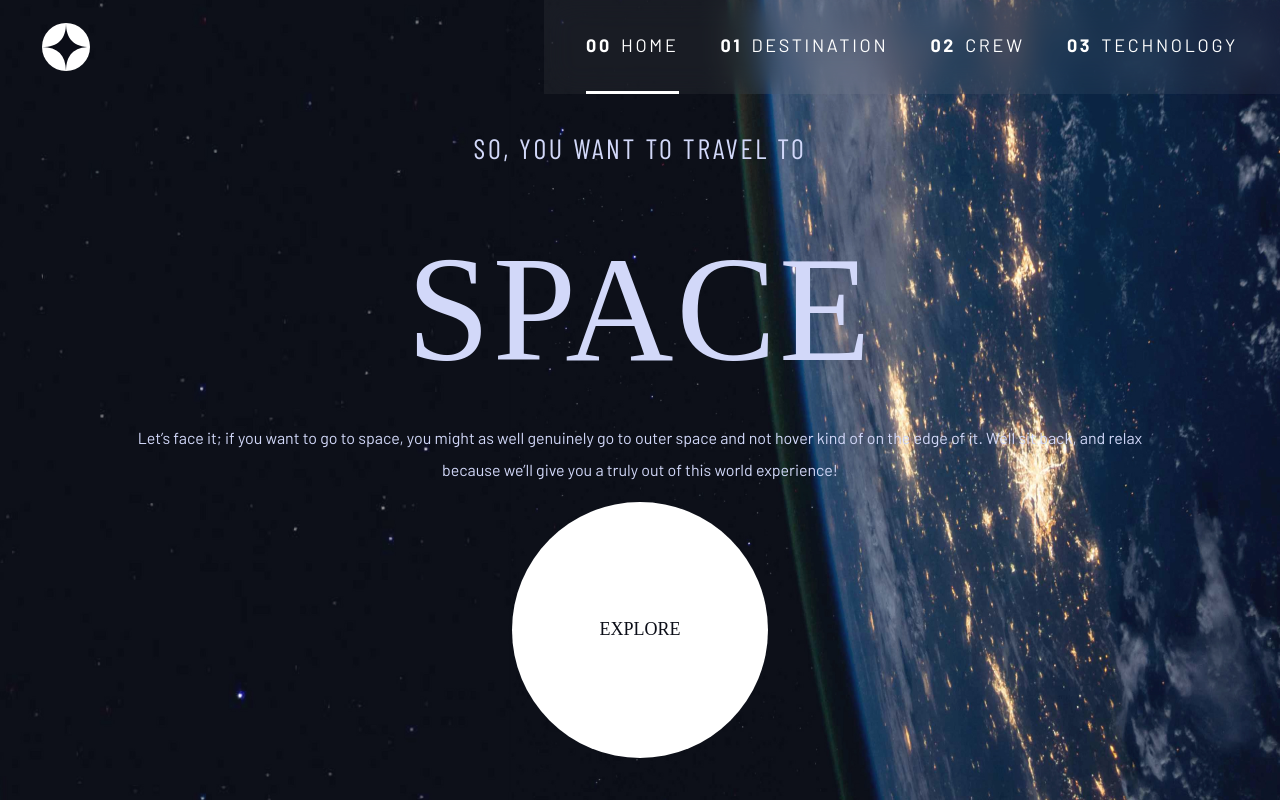
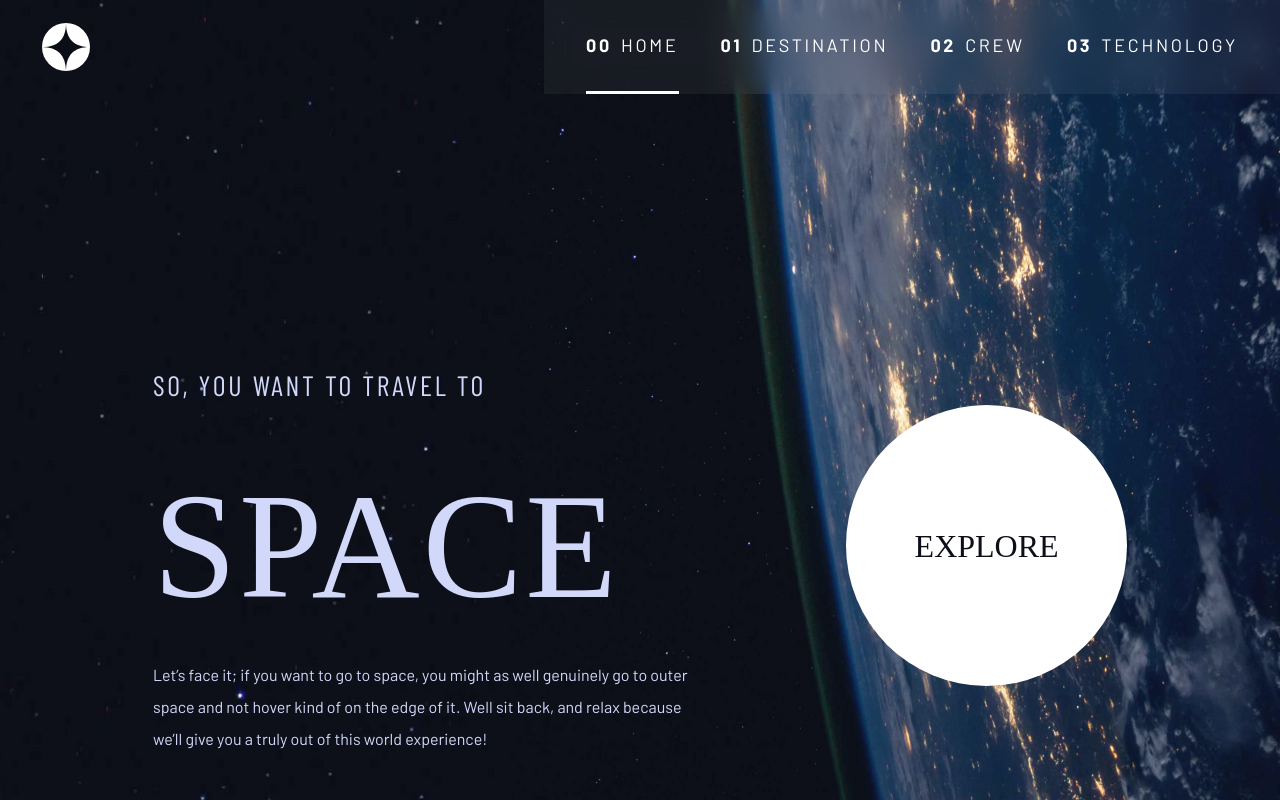
Before and after one commit to CodeHunt101/space-travel, a Next.js app: page / in a window 1280 px wide. Built offline with nearby package versions, Linux system fonts and the light colour scheme; a web font is replaced by a local one.

Commit message:
desktop view home page

```diff
--- a/src/app/components/LargeButton.module.scss
+++ b/src/app/components/LargeButton.module.scss
@@ -1,26 +1,30 @@
-@import "../styles/variables";
-@import "../styles/mixins";
+@import '../styles/variables';
+@import '../styles/mixins';
 
 .large-button {
   position: relative;
   display: grid;
   place-items: center;
+  padding: 0 1.9em;
   aspect-ratio: 1;
   border-radius: 50%;
   text-decoration: none;
   z-index: 1;
-  width: 4.5em;
+
+  @include md {
+    padding: 0 3.8em;
+  }
 
   div {
     font-size: $fs-400;
-  }
 
-  @include md {
-    width: 8em;
+    @include md {
+      font-size: $fs-600;
+    }
   }
 
   &::after {
-    content: "";
+    content: '';
     position: absolute;
     left: 0%;
     width: 100%;
@@ -28,9 +32,7 @@
     border-radius: 50%;
     @include bg-colour($clr-white, 15%);
     opacity: 0;
-    transition:
-      transform 0.5s ease-in-out,
-      opacity 0.7s linear;
+    transition: transform 0.5s ease-in-out, opacity 0.7s linear;
     z-index: -1;
   }
 
--- a/src/app/components/LargeButton.tsx
+++ b/src/app/components/LargeButton.tsx
@@ -3,7 +3,7 @@ import style from './LargeButton.module.scss'
 const LargeButton = () => (
   <a
     href="#"
-    className={`${style['large-button']} uppercase ff-serif fs-600 text-dark bg-white`}
+    className={`${style['large-button']} uppercase ff-serif text-dark bg-white`}
   >
     <div>Explore</div>
   </a>
--- a/src/app/page.module.scss
+++ b/src/app/page.module.scss
@@ -1,5 +1,5 @@
-@import "./styles/mixins";
-@import "./styles/variables";
+@import './styles/mixins';
+@import './styles/variables';
 
 .home {
   position: relative;
@@ -10,16 +10,17 @@
   @include md {
     display: flex;
     align-items: center;
+    justify-content: center;
   }
 
   &::before {
-    content: "";
+    content: '';
     position: absolute;
     top: 50%;
     left: 50%;
     width: 100vh;
     height: 100vw;
-    background-image: url("../../public/assets/home/background.jpg");
+    background-image: url('../../public/assets/home/background.jpg');
     background-size: cover;
     background-position: center;
     transform: translate(-50%, -50%) rotate(90deg);
@@ -47,6 +48,15 @@
       margin-inline: 5em;
       padding-bottom: 5%;
     }
+
+    @include lg {
+      justify-content: space-between;
+      flex-direction: row;
+      margin-inline: 6.5em;
+      margin-top: 20%;
+      text-align: start;
+      width: 100%;
+    }
   }
 
   h1 {
@@ -69,5 +79,6 @@
 
   p {
     line-height: 2;
+    max-width: 540px;
   }
 }
```
